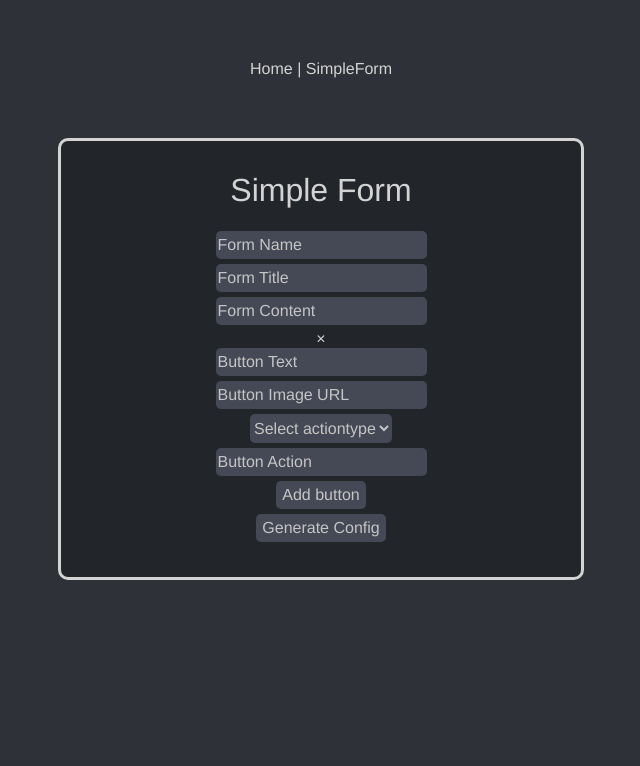
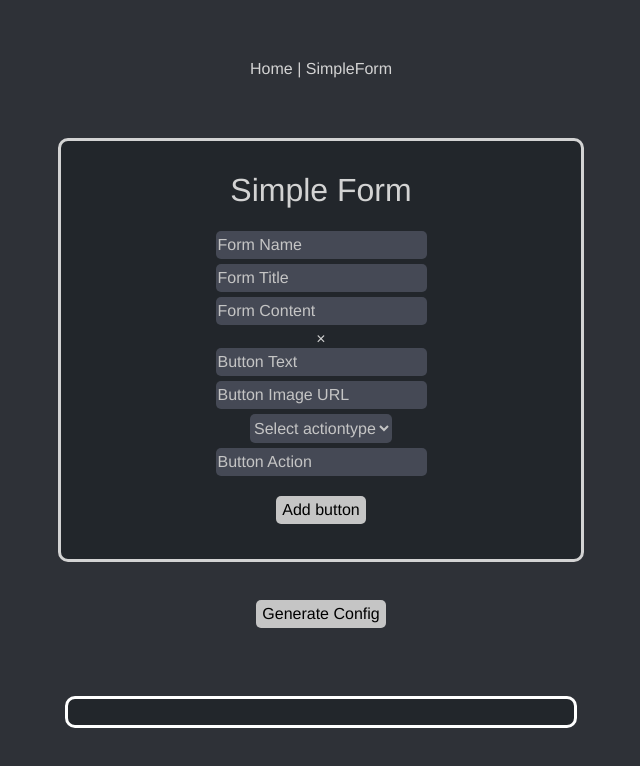
Before and after one commit to Jens-Co/CrossplatFormsEditor, a Vue app: page /simpleform in a window 1280 px wide. Shown: the top 766 px of the page, without its empty margins (319-959 px from the left). Built offline with nearby package versions, Linux system fonts and the light colour scheme.

Commit message:
Working simpleform page

```diff
--- a/src/components/SimpleForm.vue
+++ b/src/components/SimpleForm.vue
@@ -49,13 +49,18 @@
 					<div class="button-group">
 						<button @click="addButton" type="button" class="btn btn-secondary">Add button</button>
 					</div>
-					<div class="button-group">
-						<button @click="createConfig" type="button" class="btn btn-secondary">Generate Config</button>
-					</div>
 				</div>
 			</div>
 
         </form>
+
+		<div class="button-group">
+			<button @click="createConfig" type="button" class="btn btn-secondary">Generate Config</button>
+		</div>
+
+		<div class="config">
+			<pre id="list" ></pre>
+		</div>
 
 	</div>
 </template>
@@ -102,34 +107,49 @@ export default {
 				var getButtonAction = buttonObj["action"]
 				var getButtonType = buttonObj["actiontype"]
 
-				var commandArray = [getButtonType,[getButtonAction]]
+
+				var action
+
+				if (getButtonType.indexOf('command') > -1) {
+					action = {
+						[getButtonType]: [getButtonAction]
+					}
+				} else {
+					action = {
+						[getButtonType] : getButtonAction
+					}
+
+				}
 
 				// Json array of button obj
-				var buttonArray =  [{
+				var buttonArray =  {
 					text: getButtonText,
 					image: getButtonImg,
-					actions: commandArray
-				}]
+					actions: action
+				}
 				// Push each Json array into a full buttons obj array
-			buttonData.push(buttonArray)
+				buttonData.push(buttonArray)
 			}
 
+			var formArray
 			// Create full Json obj
-			var formArray = [this.formname,
+			formArray = {[this.formname] :
 				[{
 					"type": "simple_form",
 					"title": this.formtitle,
 					"content": this.formcontent,
 					"buttons": buttonData,
 				}]
-			]
+			}
 
-			// Convert Json form to YAML
-			var finalObj = formArray;
-			var converting = [finalObj]
+			// Convert Json form to
+			var converting = formArray
 			const doc = new YAML.Document()
 			doc.contents = converting
-			console.log(doc.toString())
+			var str = doc.toString().replace(/- -/g,"-")
+			document.getElementById("list").innerHTML = str;
+			console.log(str)
+
 
 		}
 	}
--- a/src/styles/global.css
+++ b/src/styles/global.css
@@ -29,7 +29,13 @@ button, select, textarea {
 ::placeholder { /* Chrome, Firefox, Opera, Safari 10.1+ */
 	color: #c5c5c5;
 	opacity: 1; /* Firefox */
-  }
+}
+
+button {
+	margin-top: 3%;
+	background-color: #c5c5c5;
+	color: black;
+}
 
 button:hover {
 	color: gray;
@@ -43,7 +49,7 @@ a, a:link, a:visited, a:hover, a:active{
     color: inherit;
 }
 
-.container {
+.form {
 	margin: auto;
 	border: 3px solid;
 	padding: 10px;
@@ -52,5 +58,24 @@ a, a:link, a:visited, a:hover, a:active{
 	border-radius: 10px;
 	background-color: #22262b;
 	width: 500px;
+}
 
-}
+ .config {
+	background-color: #22262b;
+	color: #c5c5c5;
+	font-family: inherit;
+	text-align: left;
+    font-size: 100%;
+
+	height: 20%;
+	width: 40%;
+	border-radius: 10px;
+	border: 3px solid;
+	border-color: #ffffff;
+	display: flex;
+	justify-content: center;
+
+	margin-top: 5%;
+	margin-left: auto;
+	margin-right: auto;
+ }
```
